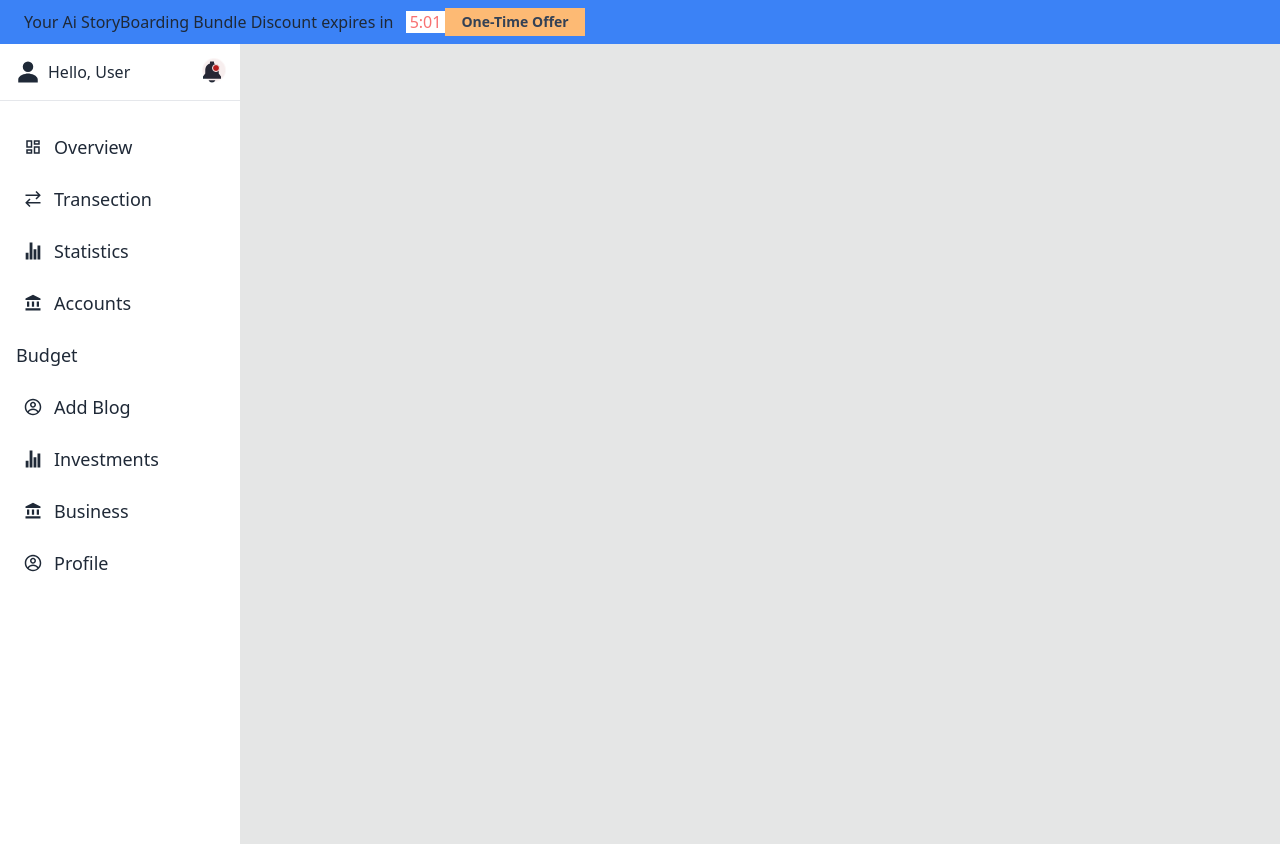
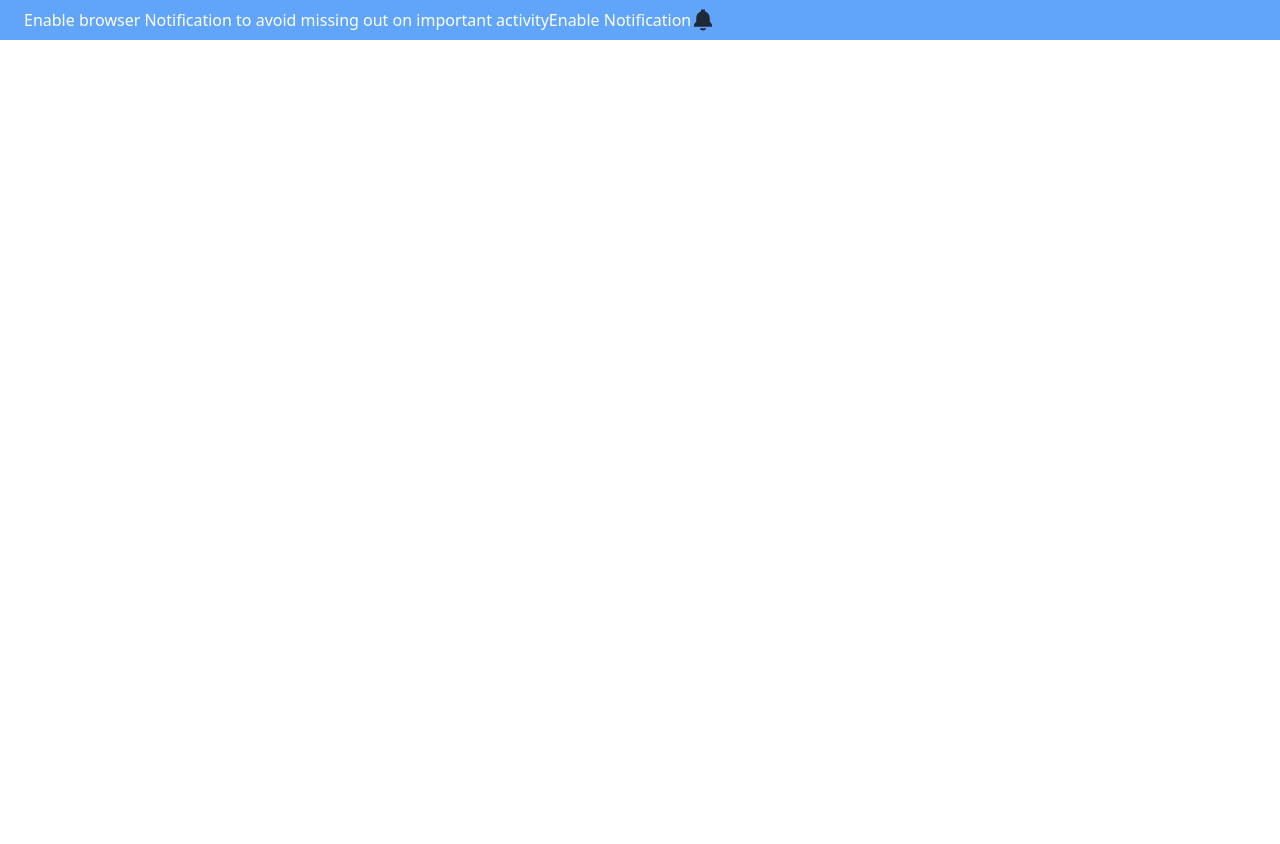
Before and after one commit to Rezuan-Alam-Rean/job-task-aeonaxy, a React (Vite) app: page / in a window 1280 px wide. After the commit the page ends 800 px from the top, so only its background shows below. Built offline with nearby package versions, Linux system fonts and the light colour scheme.

Commit message:
update on navbar

```diff
--- a/src/App.jsx
+++ b/src/App.jsx
@@ -6,7 +6,7 @@ function App() {
   return (
     <div>
       <Navbar/>
-      <Drawer/>
+      {/* <Drawer/> */}
 
     </div>
   )
--- a/src/components/Navbar.jsx
+++ b/src/components/Navbar.jsx
@@ -1,19 +1,19 @@
-
+import { IoNotificationsSharp } from "react-icons/io5";
 const Navbar = () => {
     return (
         <div>
-            <header className="bg-blue-500 w-full px-2 sm:px-6 p-2 md:flex sm:flex  ">
+            <div className="  bg-blue-400 w-full px-2 sm:px-6  p-2 md:flex sm:flex  ">
 
-                <div className="  flex  sm:flex-row items-center gap-2 sm:gap-x-4">
 
-                    <div className="text-center sm:text-left"> Your Ai StoryBoarding Bundle Discount expires in <span className="text-red-400 px-1 ml-2 bg-white">5:01</span> </div>
 
+                <div className=" justify-center text-center text-white "> Enable browser  Notification to avoid missing out on important activity  </div>
+
+                <div className="flex" >
+
+                <div className="  text-end text-white">Enable Notification</div>
+                <IoNotificationsSharp size={24} />
                 </div>
-                <div className="flex px-2 bg-orange-300 p-1 justify-center items-center md:mr-4 ">
-
-                    <p className="px-2 font-bold text-sm text-slate-700">One-Time Offer</p>
-                </div>
-            </header>
+            </div>
         </div>
     );
 };
```
